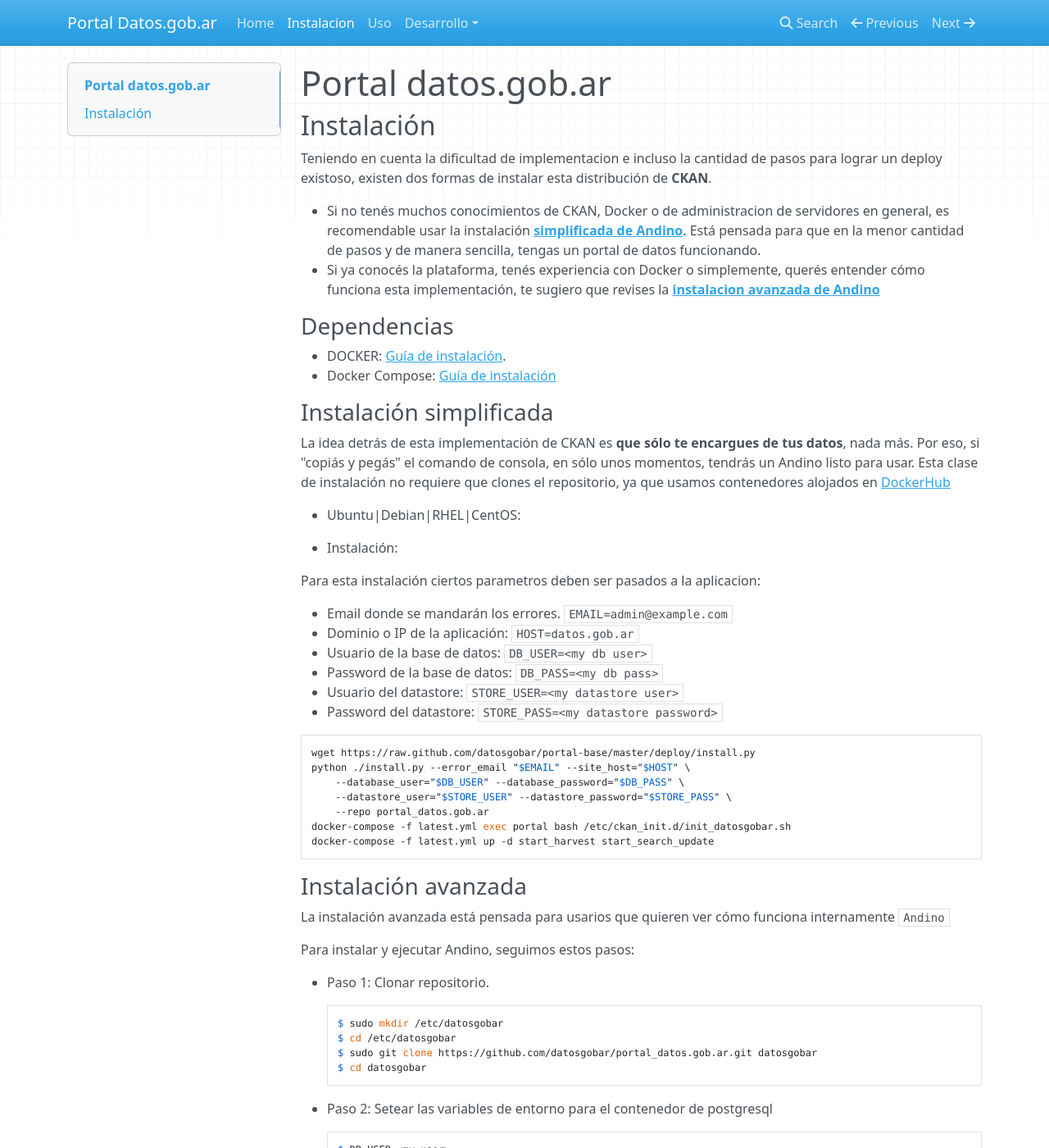
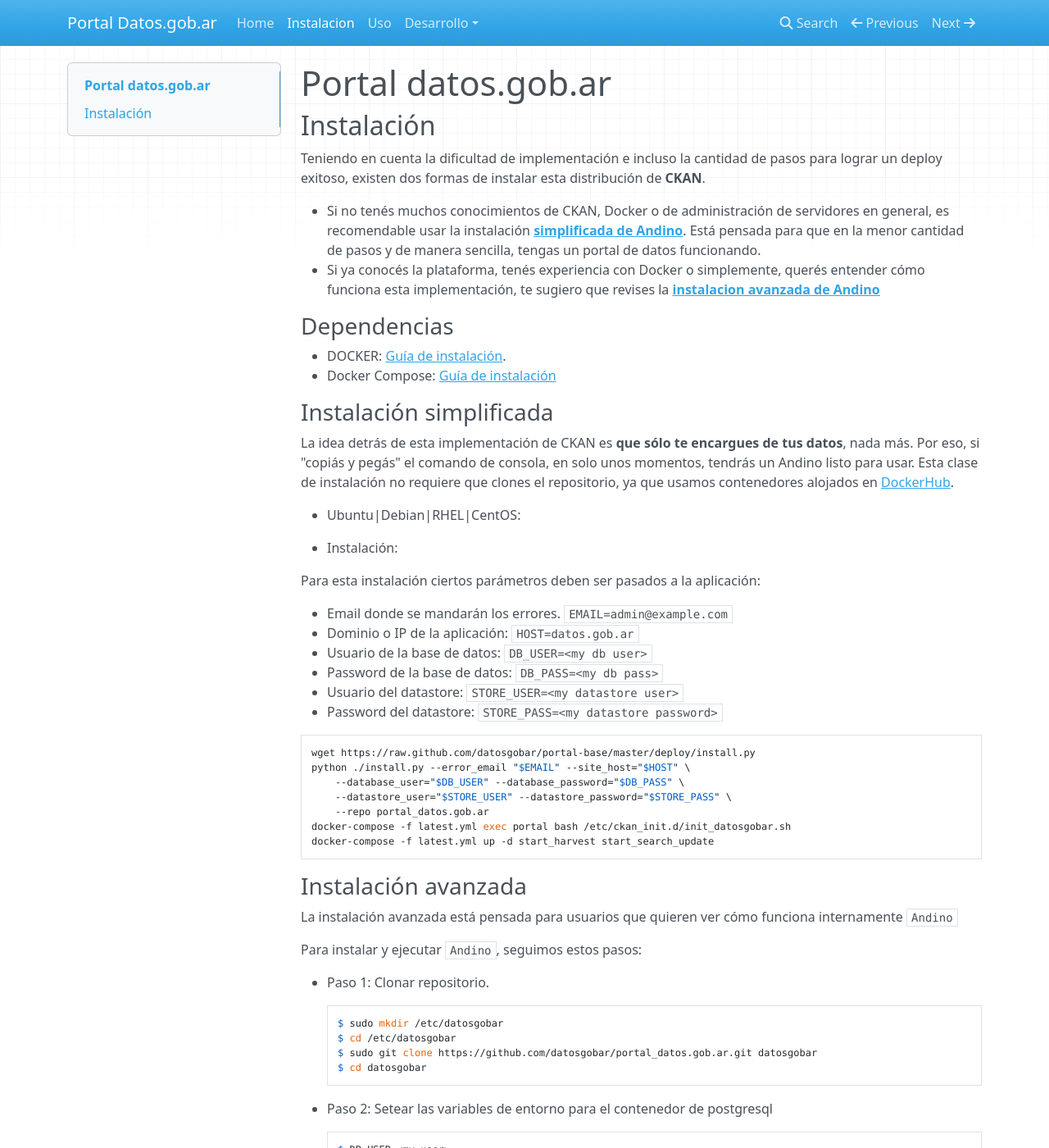
Before and after one commit to datosgobar/portal_datos.gob.ar, an MkDocs documentation site: the page built from docs/setup/install.md, in a window 1280 px wide and 1400 px high. Shown: the whole window at 82% size. Built offline with MkDocs 1.6.1, drawn with Linux system fonts in a browser that asks for light colours; nearby versions of some CDN libraries; old or Windows-style settings are respelled for this version of MkDocs; some of the changed text lies outside the part shown.

Commit message:
Minor fixes (proposal)

````diff
--- a/docs/setup/install.md
+++ b/docs/setup/install.md
@@ -2,9 +2,9 @@
 
 ## Instalación
 
-Teniendo en cuenta la dificultad de implementacion e incluso la cantidad de pasos para lograr un deploy existoso, existen dos formas de instalar esta distribución de **CKAN**.
+Teniendo en cuenta la dificultad de implementación e incluso la cantidad de pasos para lograr un deploy exitoso, existen dos formas de instalar esta distribución de **CKAN**.
 
-- Si no tenés muchos conocimientos de CKAN, Docker o de administracion de servidores en general, es recomendable usar la instalación **[simplificada  de Andino](#instalacion-simplificada-de-andino)**. Está pensada para que en la menor cantidad de pasos y de manera sencilla, tengas un portal de datos funcionando.
+- Si no tenés muchos conocimientos de CKAN, Docker o de administración de servidores en general, es recomendable usar la instalación **[simplificada  de Andino](#instalacion-simplificada-de-andino)**. Está pensada para que en la menor cantidad de pasos y de manera sencilla, tengas un portal de datos funcionando.
 - Si ya conocés la plataforma, tenés experiencia con Docker o simplemente, querés entender cómo funciona esta implementación, te sugiero que revises la **[instalacion avanzada de Andino](#instalacion-avanzada-de-andino)**
 
 ### Dependencias
@@ -14,14 +14,14 @@ Teniendo en cuenta la dificultad de implementacion e incluso la cantidad de paso
 
 ### Instalación simplificada
 
-La idea detrás de esta implementación de CKAN es **que sólo te encargues de tus datos**, nada más. Por eso, si "copiás y pegás" el comando de consola, en sólo unos momentos, tendrás un Andino listo para usar.
-Esta clase de instalación no requiere que clones el repositorio, ya que usamos contenedores alojados en [DockerHub](https://hub.docker.com/r/datosgobar)
+La idea detrás de esta implementación de CKAN es **que sólo te encargues de tus datos**, nada más. Por eso, si "copiás y pegás" el comando de consola, en solo unos momentos, tendrás un Andino listo para usar.
+Esta clase de instalación no requiere que clones el repositorio, ya que usamos contenedores alojados en [DockerHub](https://hub.docker.com/r/datosgobar).
 
 + Ubuntu|Debian|RHEL|CentOS:
 
 + Instalación:
 
-Para esta instalación ciertos parametros deben ser pasados a la aplicacion:
+Para esta instalación ciertos parámetros deben ser pasados a la aplicación:
 
 + Email donde se mandarán los errores. `EMAIL=admin@example.com`
 + Dominio o IP de la aplicación: `HOST=datos.gob.ar`
@@ -42,9 +42,9 @@ docker-compose -f latest.yml up -d start_harvest start_search_update
 
 ### Instalación avanzada
 
-La instalación avanzada está pensada para usarios que quieren ver cómo funciona internamente `Andino`
+La instalación avanzada está pensada para usuarios que quieren ver cómo funciona internamente `Andino`
 
-Para instalar y ejecutar Andino, seguimos estos pasos:
+Para instalar y ejecutar `Andino`, seguimos estos pasos:
 
 + Paso 1: Clonar repositorio.
 
@@ -61,11 +61,11 @@ Para instalar y ejecutar Andino, seguimos estos pasos:
         $ sudo su -c "echo POSTGRES_PASWORD=$DB_PASS >> .env"
 
 
-+ Paso 3: _construir y lanzar los contenedor de servicios usando el archivo **latest.yml**_
++ Paso 3: _Construir y lanzar los contenedor de servicios usando el archivo **latest.yml**_
 
         $ docker-compose -f latest.yml up -d db postfix redis solr
 
-+ Paso 4: _construir y lanzar el contenedor de **datosgobar** usando el archivo **latest.yml**_
++ Paso 4: _Construir y lanzar el contenedor de **datosgobar** usando el archivo **latest.yml**_
 
 		$ docker-compose -f latest.yml up -d portal
 
@@ -87,6 +87,6 @@ docker-compose -f latest.yml exec portal bash /etc/ckan_init.d/init_datosgobar.s
 
 ```
 
-+ Paso 8: _construir el contenedor de **nginx** usando el archivo **latest.yml**_
++ Paso 8: _Construir el contenedor de **nginx** usando el archivo **latest.yml**_
 
 		$ docker-compose -f latest.yml up -d nginx
````
